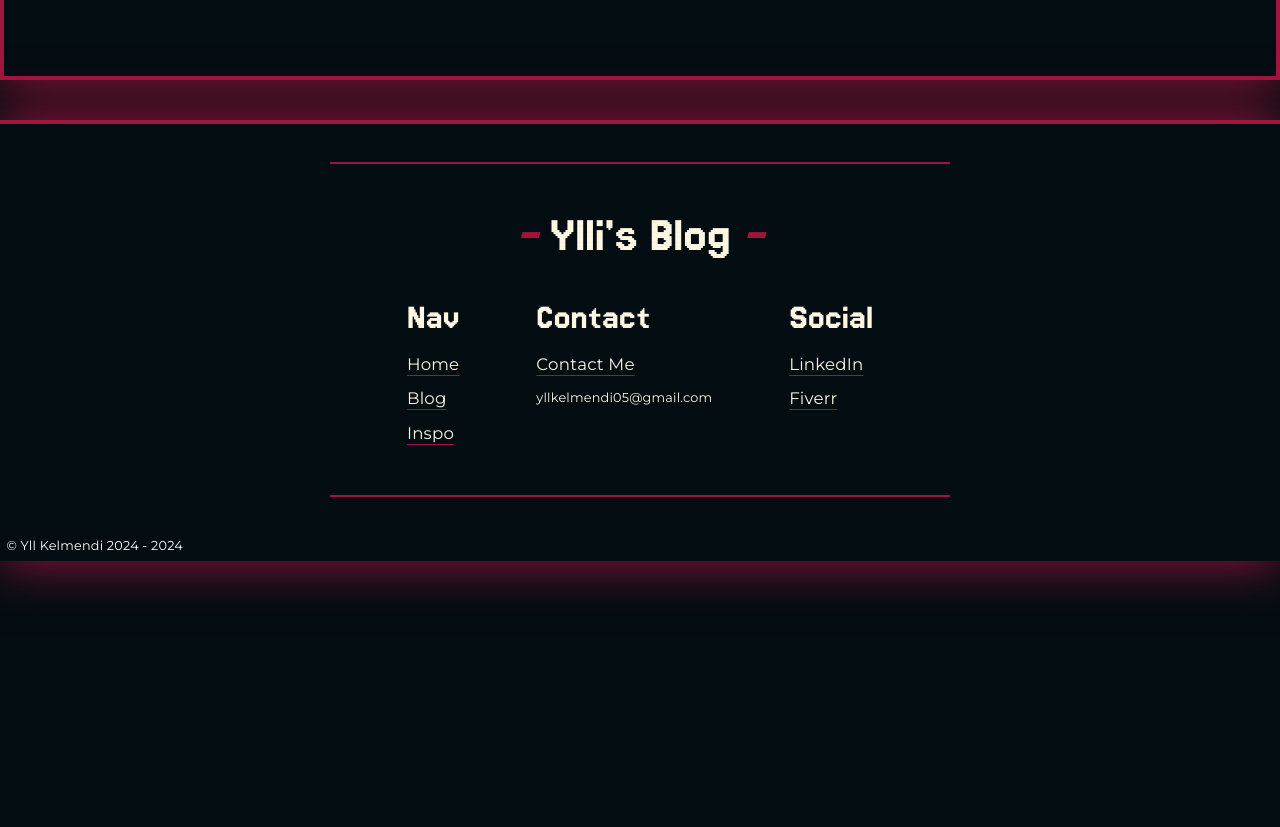
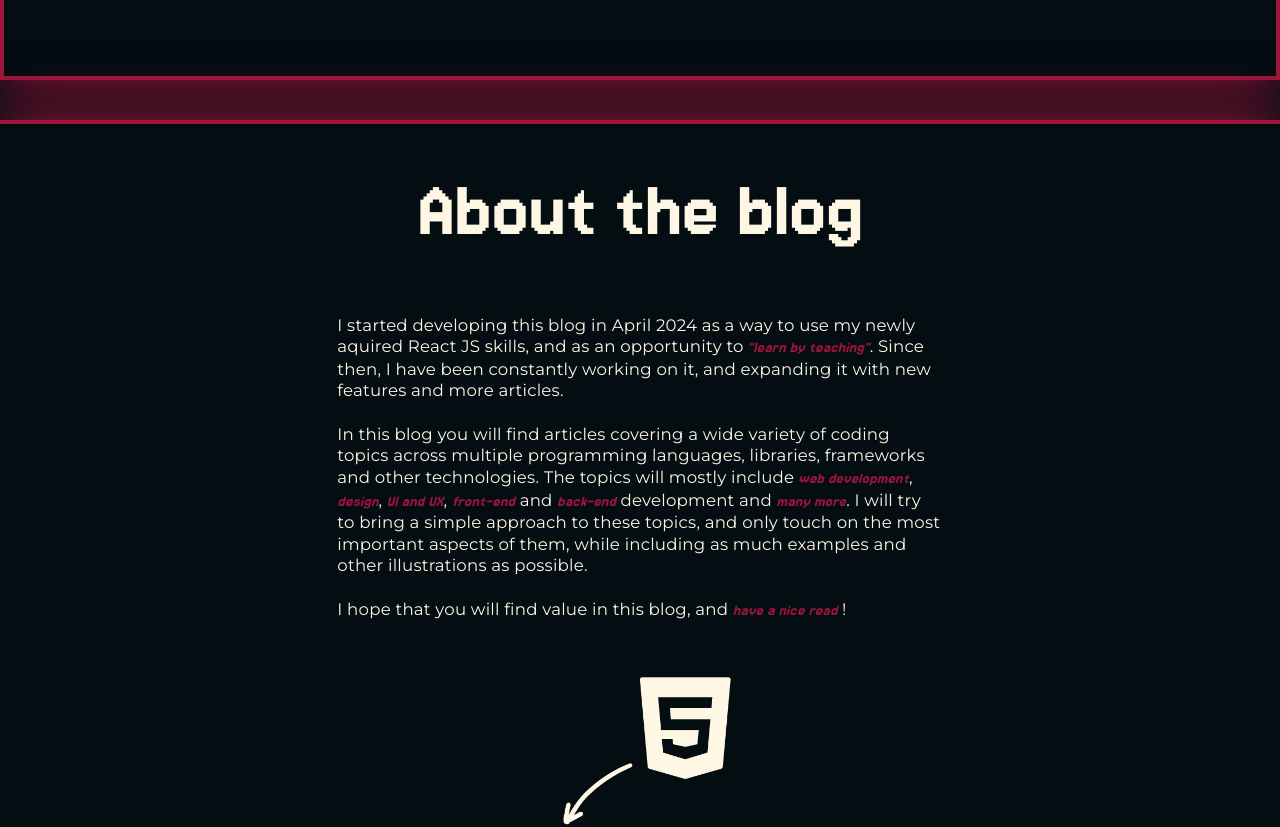
Before and after one commit to YlliLimited/Blog_Website, a React (Vite) app in the folder Blog/: page / in a window 1280 px wide. Shown: the part 1560-2387 px from the top of the page. Before the commit the page ends 2121 px from the top, so only its background shows below. Built offline with nearby package versions, Linux system fonts and the light colour scheme.

Commit message:
new file:   Blog/public/Images/Languages_Map.png 	modified:   Blog/src/assets/Components/LoadingScreen/LoadingScreen.jsx 	modified:   Blog/src/assets/Pages/Home.jsx 	modified:   Blog/src/index.css

```diff
--- a/Blog/src/assets/Components/LoadingScreen/LoadingScreen.jsx
+++ b/Blog/src/assets/Components/LoadingScreen/LoadingScreen.jsx
@@ -36,7 +36,7 @@ function LoadingScreen () {
       <div className={styles.loadingScreenBackground} ref={loadingScreen}>
         <div className="loadingScreenContent">
 
-          <img src="/Images/pusheenCoffe.gif" alt="Pusheen drinking coffe gif" className={styles.pusheenGif}/>
+          <img src="/Images/pusheenCoffe.gif" alt="Pusheen cat drinking coffe gif" className={styles.pusheenGif}/>
           <h3 className={styles.loadingTitle}>Loading<em className={styles.loadingDot}>.</em><em className={styles.loadingDot}>.</em><em className={styles.loadingDot}>.</em></h3>
 
         </div>
--- a/Blog/src/assets/Pages/Home.jsx
+++ b/Blog/src/assets/Pages/Home.jsx
@@ -45,9 +45,38 @@ function Home () {
       {/* Main page content */}
       <div className="mainPageContent">
 
+
+
+        {/* About Blog */}
+
+          <section id="aboutBlog">
+            <h3>About the blog</h3>
+            <p>
+              I started developing this blog in April 2024 as a way to use my newly aquired React JS skills, and as an opportunity to
+              <em> "learn by teaching"</em>. Since then, I have been constantly working on it, and expanding it with new features and more articles.
+              <br></br>
+              <br></br>
+              In this blog you will find articles covering a wide variety of coding topics across
+              multiple programming languages, libraries, frameworks and other technologies. The topics will mostly include
+              <em> web development</em>, <em> design</em>, <em> UI and UX</em>, <em> front-end</em> and <em> back-end</em> development and <em> many more</em>. I will try to bring a
+              simple approach to these topics, and only touch on the most important aspects of them, while including as much
+              examples and other illustrations as possible.
+              <br></br>
+              <br></br>
+              I hope that you will find value in this blog, and <em> have a nice read</em> !
+            </p>
+
+            <img src="/Images/Languages_Map.png" alt="HTML, CSS, JS, React JS mind map design" loading="lazy" />
+          </section>
+
+        {/* About Blog End */}
+
+
         {/* Footer */}
         <Footer/>
         {/* Footer End */}
+
+
 
       </div>
       {/* Main page content end */}
--- a/Blog/src/index.css
+++ b/Blog/src/index.css
@@ -1,8 +1,7 @@
 /* Fonts */
 @font-face {
   font-family: "Montserrat";
-  src:
-        url('../public/Fonts/Montserrat-VariableFont_wght.ttf')  format('truetype');
+  src: url('../public/Fonts/Montserrat-VariableFont_wght.ttf')  format('truetype');
 }
 
 @font-face{
@@ -204,3 +203,41 @@ em{
 }
 
 /* Recent Blogs End */
+
+
+
+
+
+
+
+
+/* About Blog */
+
+#aboutBlog{
+  width: calc(100% - clamp(30px, 3vw, 3vw) * 2);
+  height: fit-content;
+
+  color: var(--primary-light-color);
+
+  display: flex;
+  flex-direction: column;
+  align-items: center;
+
+  padding: clamp(30px, 3vw, 3vw);
+}
+
+#aboutBlog h3{
+  margin: 0px;
+  margin-bottom: clamp(30px, 3vw, 3vw);
+}
+
+#aboutBlog p {
+  max-width: 55ch;
+}
+
+#aboutBlog img{
+  margin-top: clamp(30px, 3vw, 3vw);
+  width: clamp(250px, 25vw, 25vw);
+}
+
+/* About Blog End */
```
Also changed, not shown: Blog/public/Images/Languages_Map.png (added).
